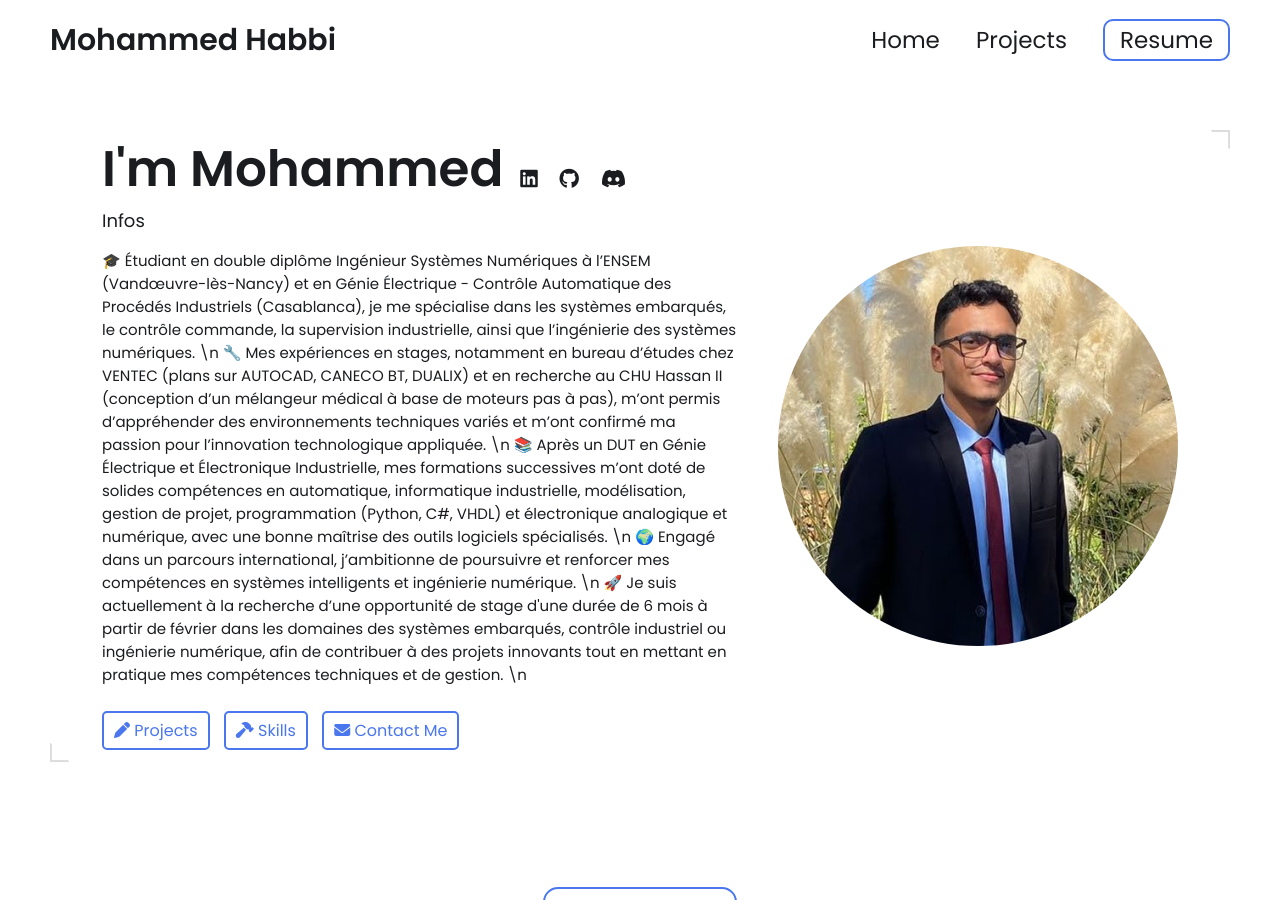
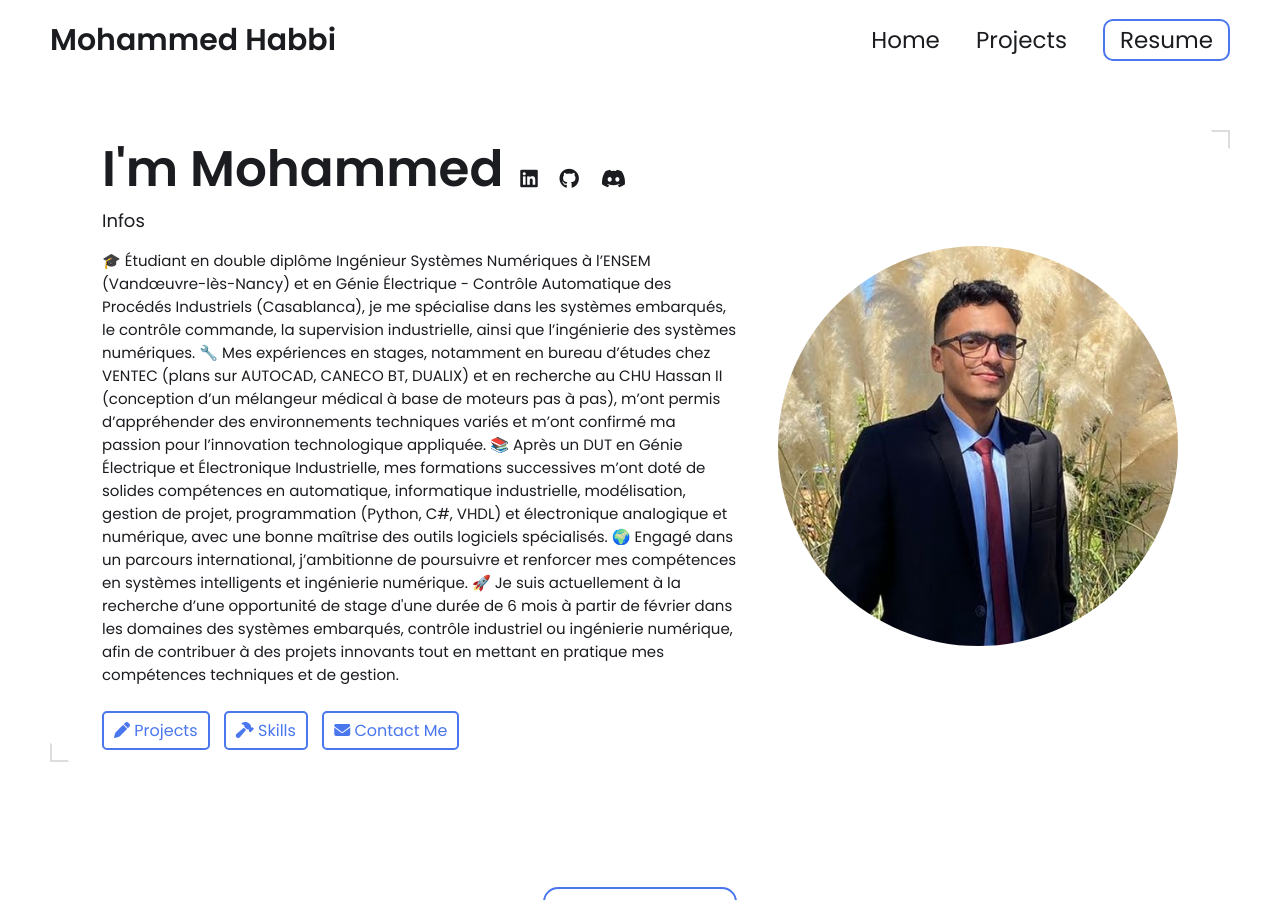
Before and after one commit to med-habbi/med-habbi.github.io, a Jekyll site: the page built from index.html, in a window 1280 px wide and 900 px high. Built offline with Jekyll 4.4.1, drawn with Linux system fonts in a browser that asks for light colours.

Commit message:
Refactor description in _config.yml

```diff
--- a/_config.yml
+++ b/_config.yml
@@ -15,11 +15,16 @@ title: Portfolio de Mohammed HABBI # This is what shows up in the tab of the bro
 name: Mohammed Habbi
 headline: Infos
 description: >- # dont remove this line. this will ignore all new lines until the next section
-    🎓 Étudiant en double diplôme Ingénieur Systèmes Numériques à l’ENSEM (Vandœuvre-lès-Nancy) et en Génie Électrique - Contrôle Automatique des Procédés Industriels (Casablanca), je me spécialise dans les systèmes embarqués, le contrôle commande, la supervision industrielle, ainsi que l’ingénierie des systèmes numériques. \n
-    🔧 Mes expériences en stages, notamment en bureau d’études chez VENTEC (plans sur AUTOCAD, CANECO BT, DUALIX) et en recherche au CHU Hassan II (conception d’un mélangeur médical à base de moteurs pas à pas), m’ont permis d’appréhender des environnements techniques variés et m’ont confirmé ma passion pour l’innovation technologique appliquée. \n
-    📚 Après un DUT en Génie Électrique et Électronique Industrielle, mes formations successives m’ont doté de solides compétences en automatique, informatique industrielle, modélisation, gestion de projet, programmation (Python, C#, VHDL) et électronique analogique et numérique, avec une bonne maîtrise des outils logiciels spécialisés. \n
-    🌍 Engagé dans un parcours international, j’ambitionne de poursuivre et renforcer mes compétences en systèmes intelligents et ingénierie numérique. \n
-    🚀 Je suis actuellement à la recherche d’une opportunité de stage d'une durée de 6 mois à partir de février dans les domaines des systèmes embarqués, contrôle industriel ou ingénierie numérique, afin de contribuer à des projets innovants tout en mettant en pratique mes compétences techniques et de gestion. \n
+    🎓 Étudiant en double diplôme Ingénieur Systèmes Numériques à l’ENSEM (Vandœuvre-lès-Nancy) et en Génie Électrique - Contrôle Automatique des Procédés Industriels (Casablanca), je me spécialise dans les systèmes embarqués, le contrôle commande, la supervision industrielle, ainsi que l’ingénierie des systèmes numériques.
+
+    🔧 Mes expériences en stages, notamment en bureau d’études chez VENTEC (plans sur AUTOCAD, CANECO BT, DUALIX) et en recherche au CHU Hassan II (conception d’un mélangeur médical à base de moteurs pas à pas), m’ont permis d’appréhender des environnements techniques variés et m’ont confirmé ma passion pour l’innovation technologique appliquée.
+
+    📚 Après un DUT en Génie Électrique et Électronique Industrielle, mes formations successives m’ont doté de solides compétences en automatique, informatique industrielle, modélisation, gestion de projet, programmation (Python, C#, VHDL) et électronique analogique et numérique, avec une bonne maîtrise des outils logiciels spécialisés.
+
+    🌍 Engagé dans un parcours international, j’ambitionne de poursuivre et renforcer mes compétences en systèmes intelligents et ingénierie numérique.
+
+    🚀 Je suis actuellement à la recherche d’une opportunité de stage d'une durée de 6 mois à partir de février dans les domaines des systèmes embarqués, contrôle industriel ou ingénierie numérique, afin de contribuer à des projets innovants tout en mettant en pratique mes compétences techniques et de gestion.
+
 # Place your profile image in /assets/images/profile-image/folder and edit the file name
 profile_image: ./assets/images/profile-image/fd66880c-fd3d-4b32-b4e0-295c46bdc7d0.jpeg
 
```
